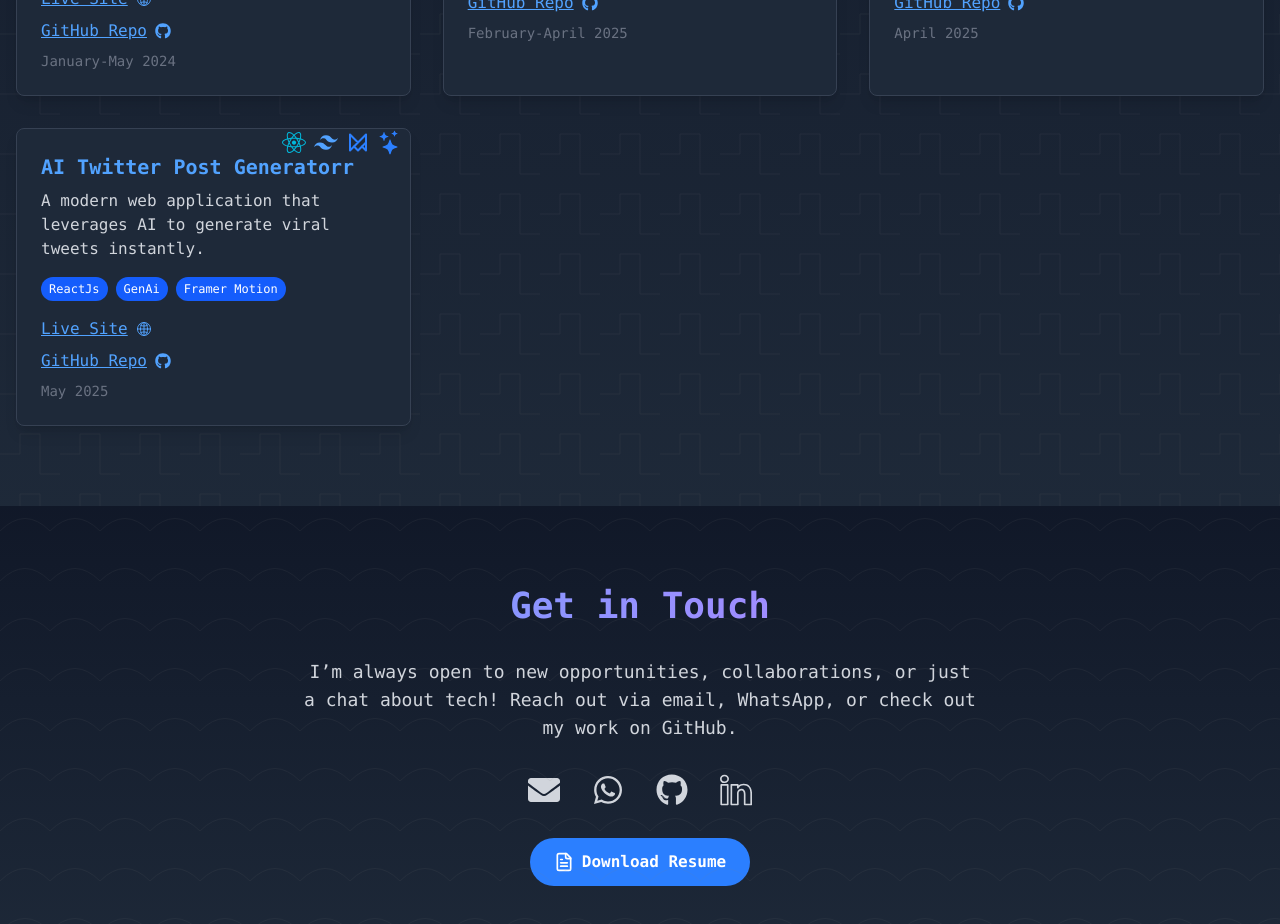
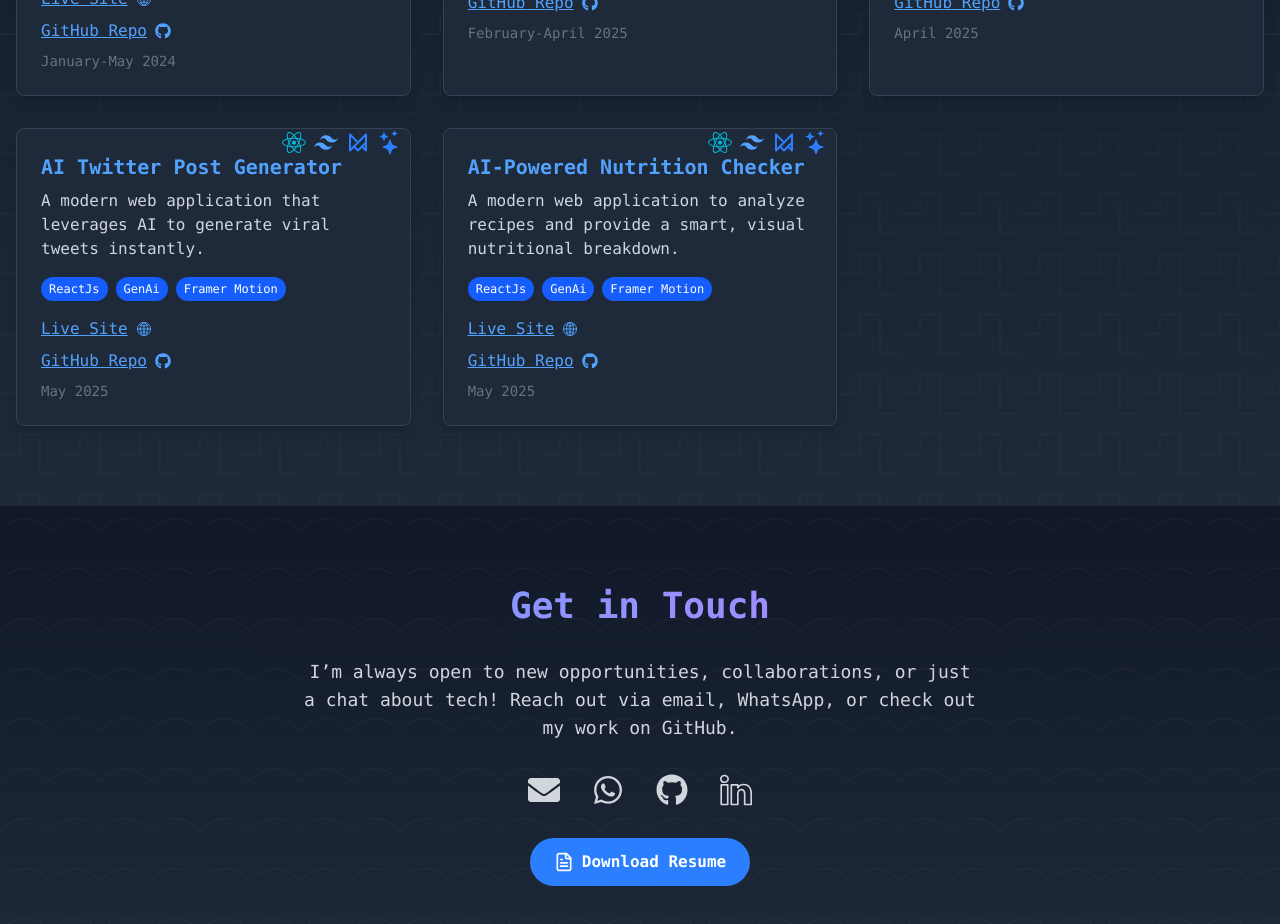
Before and after one commit to PavilionRYZ/Subhra.dev, a React (Vite) app: page / in a window 1280 px wide. Shown: the part 3580-4504 px from the top of the page. Built offline with nearby package versions, Linux system fonts and the light colour scheme.

Commit message:
update projects

```diff
--- a/src/components/Projects.jsx
+++ b/src/components/Projects.jsx
@@ -88,7 +88,7 @@ const projects = [
   },
   //genai tweeter post generator
   {
-    title: "AI Twitter Post Generatorr",
+    title: "AI Twitter Post Generator",
     description: "A modern web application that leverages AI to generate viral tweets instantly.",
     liveLink: "https://tweetgen.netlify.app/",
     githubLink: "https://github.com/PavilionRYZ/Gen_Ai_twitter_post_generator.github.io",
@@ -100,7 +100,22 @@ const projects = [
       <TbBrandFramerMotion className="w-6 h-6 text-blue-500" />,
       <BsStars className="w-6 h-6 text-blue-500"/>
     ]
-  }
+  },
+  {
+    title: "AI-Powered Nutrition Checker",
+    description: "A modern web application to analyze recipes and provide a smart, visual nutritional breakdown.",
+    liveLink: "https://nutrimind-ai.netlify.app/",
+    githubLink: "https://github.com/PavilionRYZ/NutriMind-Ai.github.io.git",
+    date: "May 2025",
+    tags: ["ReactJs","GenAi","Framer Motion"],
+    icons: [
+      <FaReact className="w-6 h-6 text-cyan-500" />,
+      <SiTailwindcss className="w-6 h-6 text-blue-400" />,
+      <TbBrandFramerMotion className="w-6 h-6 text-blue-500" />,
+      <BsStars className="w-6 h-6 text-blue-500"/>
+    ]
+  },
+
 ];
 
 // Floating icon animation
```
